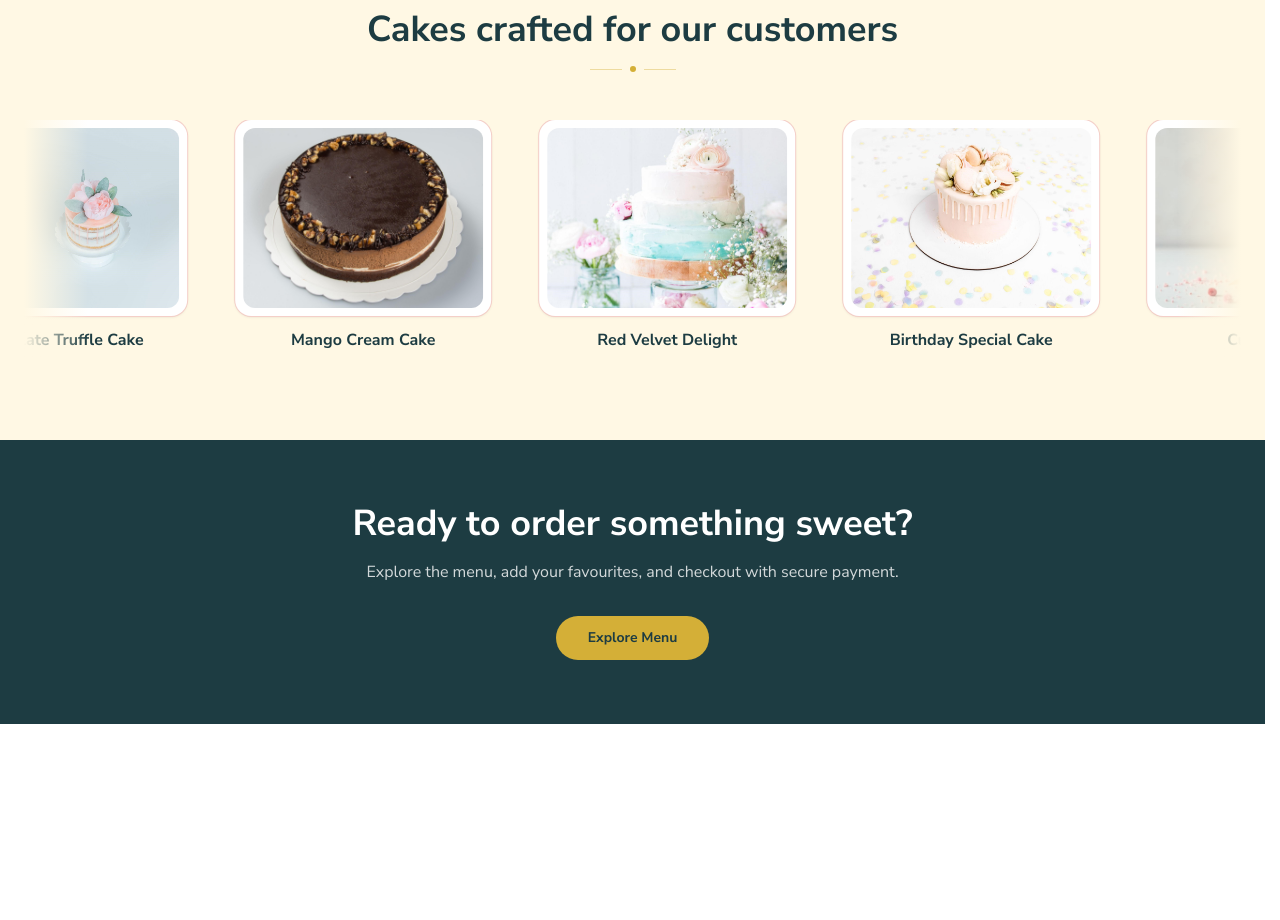
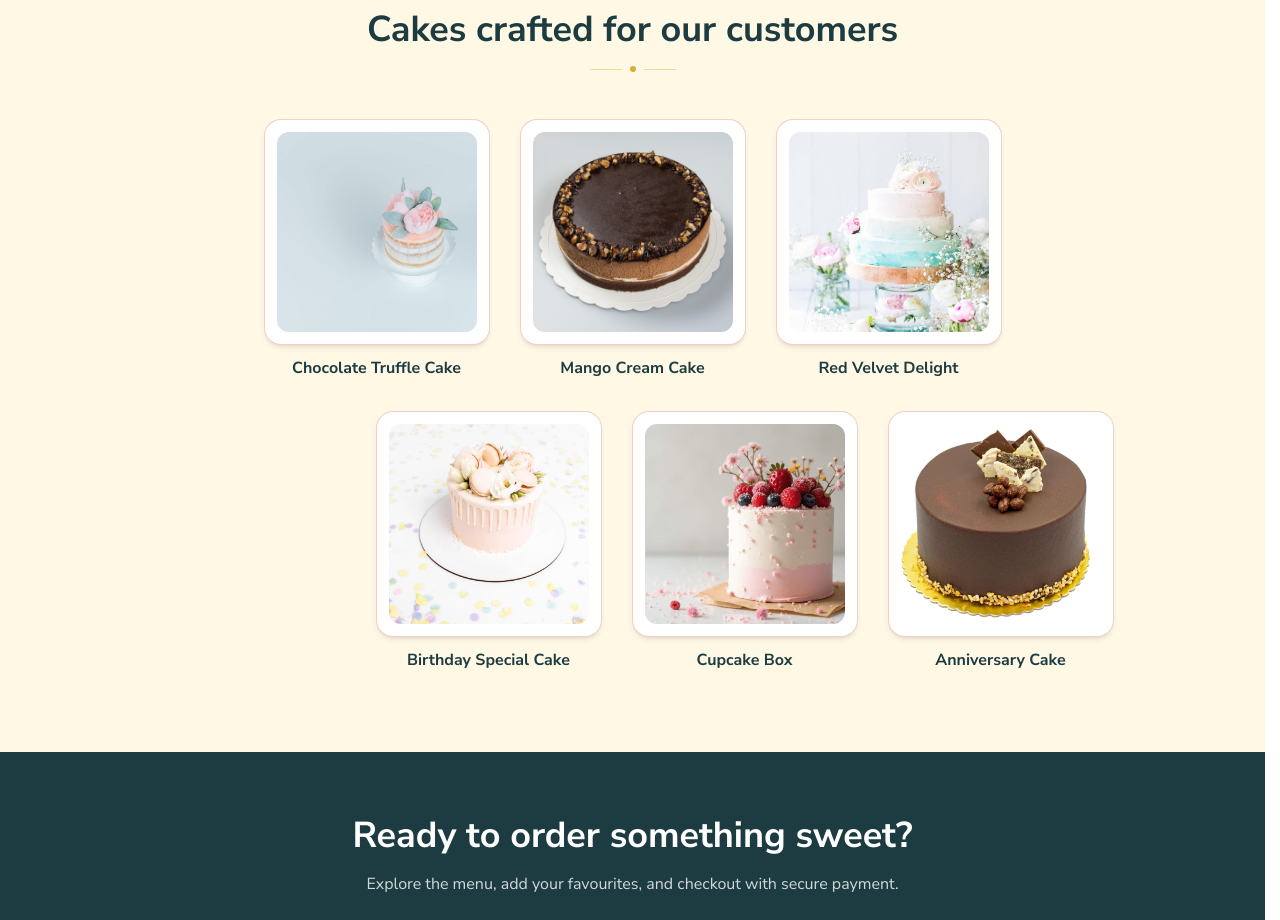
Before and after one commit to KhaleesiOfCode/the-little-patisserei, a Next.js app: page / in a window 1280 px wide. Shown: the part 860-1780 px from the top of the page. Before the commit the page ends 1584 px from the top, so only its background shows below. Built offline with nearby package versions, Linux system fonts and the light colour scheme; no server answers; the database is empty.

Commit message:
Replace carousel gallery with static offset brickwork layout (Option B): two staggered rows, polaroid cards, gold hover lifts

```diff
--- a/app/page.tsx
+++ b/app/page.tsx
@@ -1,6 +1,5 @@
 "use client";
 
-import { useState } from "react";
 import Link from "next/link";
 import { motion } from "framer-motion";
 import ScrollReveal from "../components/ScrollReveal";
@@ -15,15 +14,7 @@ const galleryItems = [
   { img: "/gallery/cake-6.jpg", name: "Anniversary Cake" },
 ];
 
-const GALLERY_DUPLICATE_COUNT = 3;
-
-const duplicatedGallery = Array.from({ length: GALLERY_DUPLICATE_COUNT })
-  .flatMap(() => galleryItems);
-
-const scrollPercent = -(100 / GALLERY_DUPLICATE_COUNT);
-
 export default function HomePage() {
-  const [paused, setPaused] = useState(false);
 
   return (
     <main className="min-h-screen bg-[#FFF8E4] text-[#3A2A2A]">
@@ -217,43 +208,44 @@ export default function HomePage() {
               </div>
             </div>
 
-            <div
-              className="relative overflow-hidden before:pointer-events-none before:absolute before:inset-y-0 before:left-0 before:z-10 before:w-16 before:bg-gradient-to-r before:from-[#FFF8E4] before:to-transparent before:content-[''] after:pointer-events-none after:absolute after:inset-y-0 after:right-0 after:z-10 after:w-16 after:bg-gradient-to-l after:from-[#FFF8E4] after:to-transparent after:content-['']"
-              onMouseEnter={() => setPaused(true)}
-              onMouseLeave={() => setPaused(false)}
-            >
-              <motion.div
-                className="flex gap-6 sm:gap-12"
-                animate={paused ? { x: `0%` } : { x: ["0%", `${scrollPercent}%`] }}
-                transition={{
-                  duration: paused ? 0.3 : 25,
-                  repeat: paused ? 0 : Infinity,
-                  ease: "linear",
-                }}
-              >
-                {duplicatedGallery.map((item, index) => (
-                  <div
-                    key={`${item.name}-${index}`}
-                    className="group relative w-48 shrink-0 sm:w-64"
-                  >
-                    <div className="relative overflow-hidden rounded-2xl bg-white p-2 shadow-sm ring-1 ring-[#F4CFC8] transition-all duration-500 group-hover:-translate-y-1 group-hover:shadow-lg group-hover:ring-[#D4AF37]/50">
-                      <div className="aspect-[4/3] overflow-hidden rounded-xl">
+            <div className="mx-auto max-w-5xl">
+              <div className="flex flex-wrap justify-center gap-6 sm:gap-8">
+                {galleryItems.slice(0, 3).map((item) => (
+                  <div key={item.name} className="group w-48 sm:w-56">
+                    <div className="overflow-hidden rounded-2xl bg-white p-3 shadow-md ring-1 ring-[#F4CFC8] transition-all duration-300 group-hover:-translate-y-1 group-hover:shadow-xl group-hover:ring-[#D4AF37]/50">
+                      <div className="aspect-square overflow-hidden rounded-xl">
                         <img
                           src={item.img}
                           alt={item.name}
-                          className="h-full w-full object-cover transition duration-500 group-hover:scale-110"
+                          className="h-full w-full object-cover transition duration-500 group-hover:scale-105"
                         />
                       </div>
                     </div>
-                    <div className="mt-3 text-center">
-                      <h3 className="text-sm font-bold text-[#1D3C42] transition-colors group-hover:text-[#D4AF37] sm:text-base">
-                        {item.name}
-                      </h3>
-                      <div className="mx-auto mt-1.5 h-0.5 w-0 rounded-full bg-[#D4AF37] transition-all duration-300 group-hover:w-8" />
-                    </div>
+                    <p className="mt-3 text-center text-sm font-bold text-[#1D3C42] transition-colors group-hover:text-[#D4AF37] sm:text-base">
+                      {item.name}
+                    </p>
                   </div>
                 ))}
-              </motion.div>
+              </div>
+
+              <div className="mt-6 flex flex-wrap justify-center gap-6 sm:mt-8 sm:gap-8 sm:translate-x-[7rem]">
+                {galleryItems.slice(3, 6).map((item) => (
+                  <div key={item.name} className="group w-48 sm:w-56">
+                    <div className="overflow-hidden rounded-2xl bg-white p-3 shadow-md ring-1 ring-[#F4CFC8] transition-all duration-300 group-hover:-translate-y-1 group-hover:shadow-xl group-hover:ring-[#D4AF37]/50">
+                      <div className="aspect-square overflow-hidden rounded-xl">
+                        <img
+                          src={item.img}
+                          alt={item.name}
+                          className="h-full w-full object-cover transition duration-500 group-hover:scale-105"
+                        />
+                      </div>
+                    </div>
+                    <p className="mt-3 text-center text-sm font-bold text-[#1D3C42] transition-colors group-hover:text-[#D4AF37] sm:text-base">
+                      {item.name}
+                    </p>
+                  </div>
+                ))}
+              </div>
             </div>
           </div>
         </section>
```
